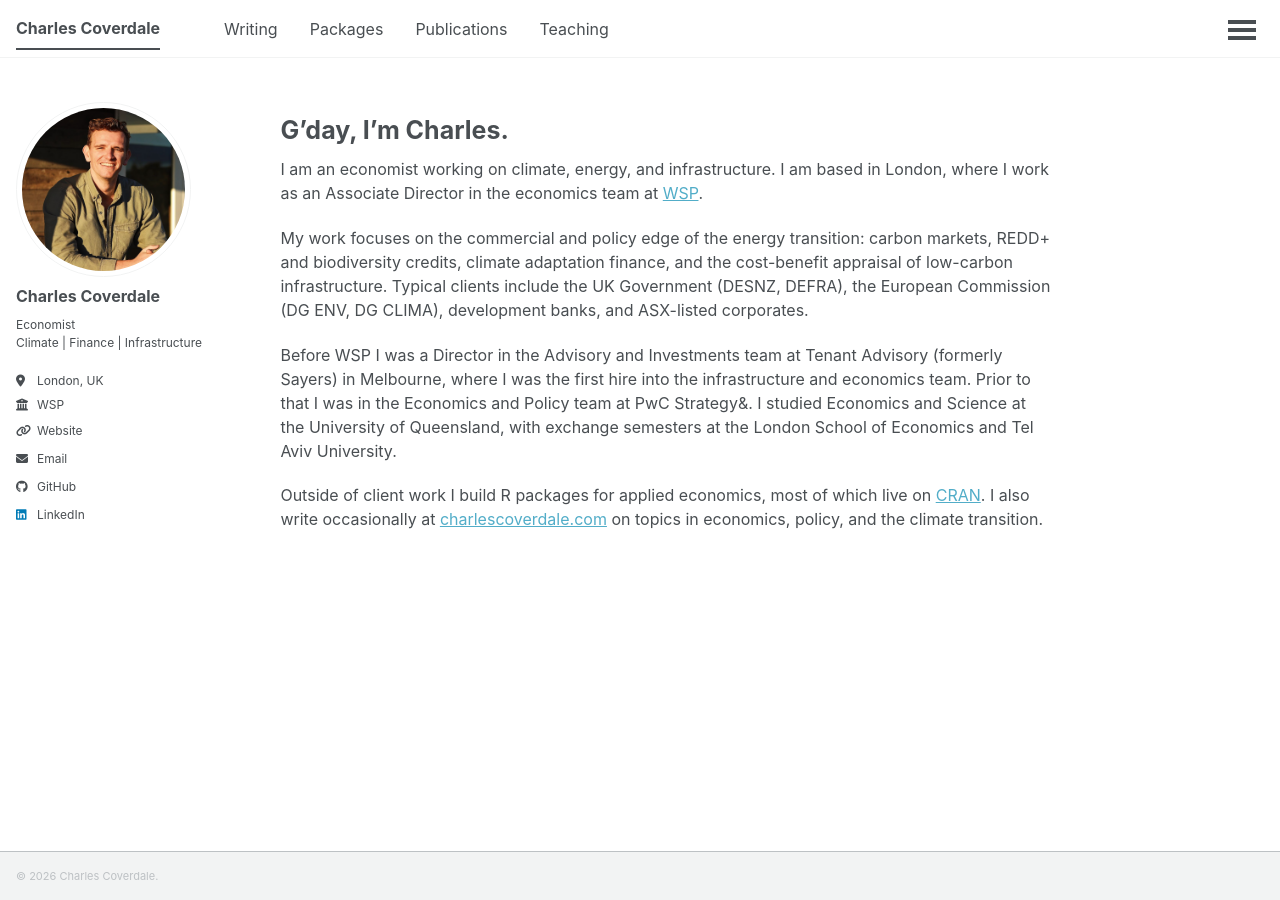
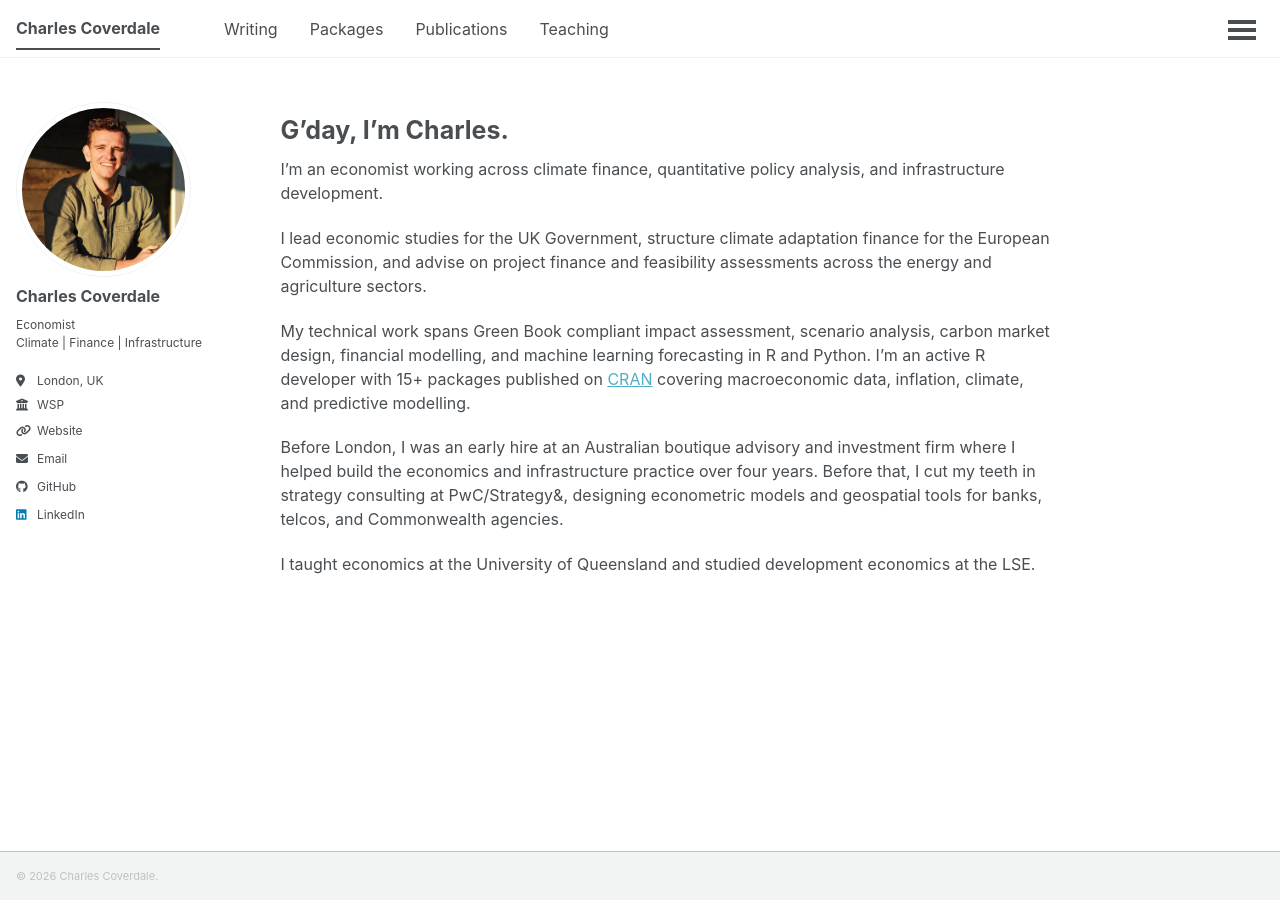
Before and after one commit to charlescoverdale/charlescoverdale.github.io, a Jekyll site: the page built from _pages/about.md, in a window 1280 px wide. Built offline with Jekyll 4.4.1, drawn with Linux system fonts in a browser that asks for light colours; a script that is not in the unit is left out.

Commit message:
Update profile statement on about page

```diff
--- a/_pages/about.md
+++ b/_pages/about.md
@@ -9,10 +9,12 @@ redirect_from:
 
 # G'day, I'm Charles.
 
-I am an economist working on climate, energy, and infrastructure. I am based in London, where I work as an Associate Director in the economics team at [WSP](https://www.wsp.com/).
+I'm an economist working across climate finance, quantitative policy analysis, and infrastructure development.
 
-My work focuses on the commercial and policy edge of the energy transition: carbon markets, REDD+ and biodiversity credits, climate adaptation finance, and the cost-benefit appraisal of low-carbon infrastructure. Typical clients include the UK Government (DESNZ, DEFRA), the European Commission (DG ENV, DG CLIMA), development banks, and ASX-listed corporates.
+I lead economic studies for the UK Government, structure climate adaptation finance for the European Commission, and advise on project finance and feasibility assessments across the energy and agriculture sectors.
 
-Before WSP I was a Director in the Advisory and Investments team at Tenant Advisory (formerly Sayers) in Melbourne, where I was the first hire into the infrastructure and economics team. Prior to that I was in the Economics and Policy team at PwC Strategy&. I studied Economics and Science at the University of Queensland, with exchange semesters at the London School of Economics and Tel Aviv University.
+My technical work spans Green Book compliant impact assessment, scenario analysis, carbon market design, financial modelling, and machine learning forecasting in R and Python. I'm an active R developer with 15+ packages published on [CRAN](https://cran.r-project.org/) covering macroeconomic data, inflation, climate, and predictive modelling.
 
-Outside of client work I build R packages for applied economics, most of which live on [CRAN](https://cran.r-project.org/). I also write occasionally at [charlescoverdale.com](https://charlescoverdale.com) on topics in economics, policy, and the climate transition.
+Before London, I was an early hire at an Australian boutique advisory and investment firm where I helped build the economics and infrastructure practice over four years. Before that, I cut my teeth in strategy consulting at PwC/Strategy&, designing econometric models and geospatial tools for banks, telcos, and Commonwealth agencies.
+
+I taught economics at the University of Queensland and studied development economics at the LSE.
```
